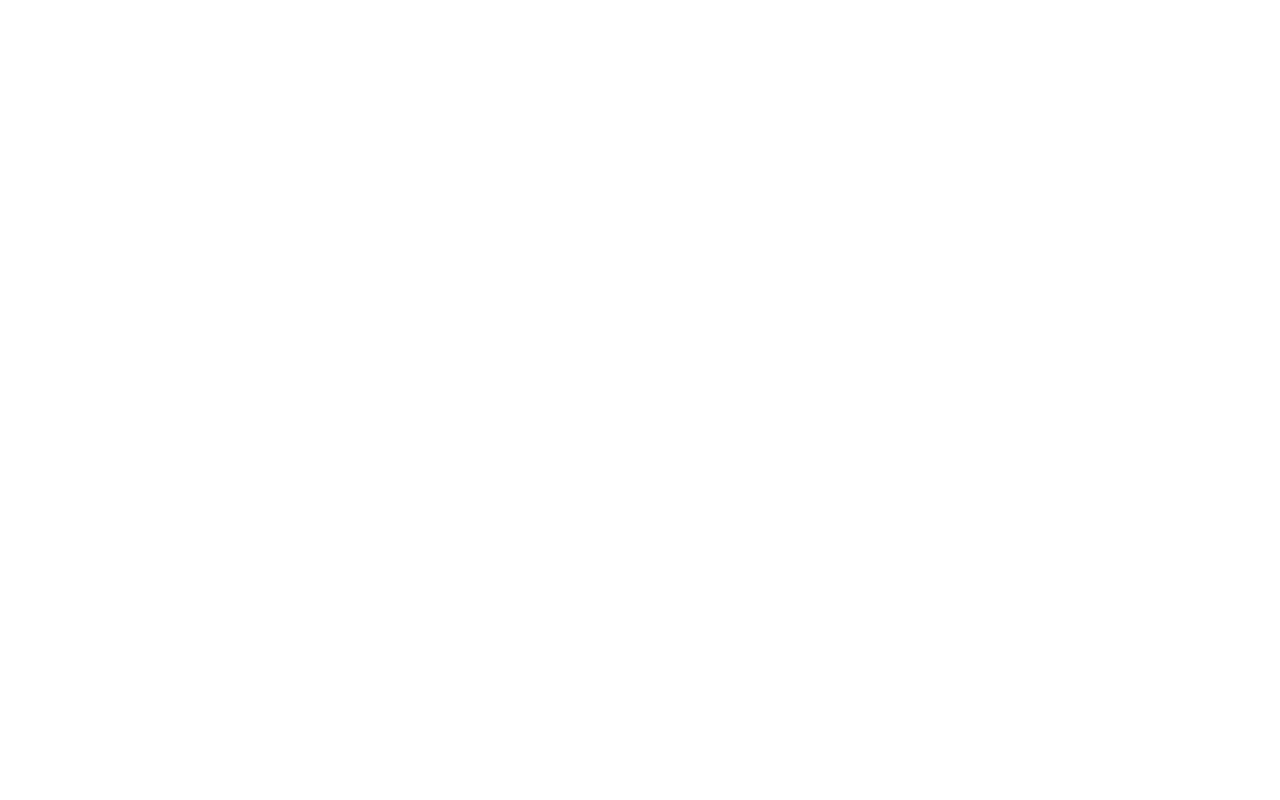
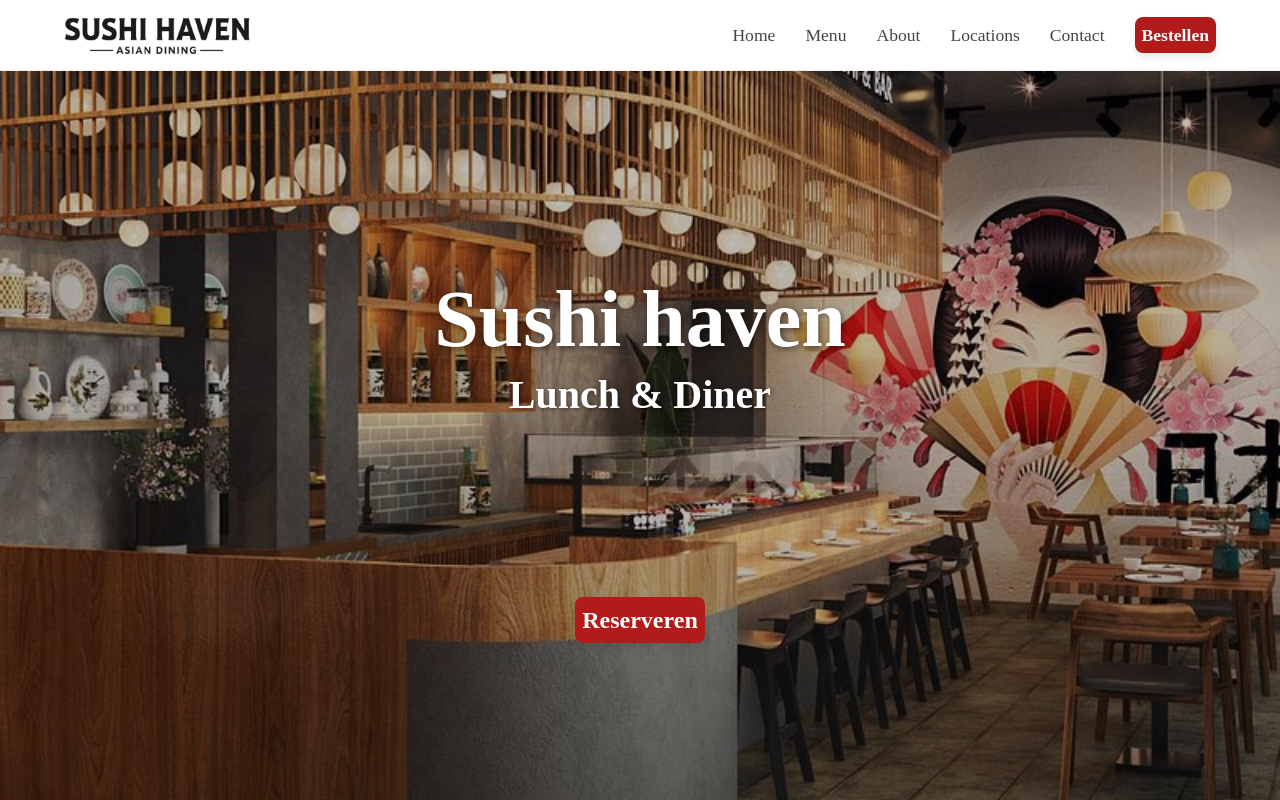
Before and after one commit to JoaSwart/sushihaven, a plain HTML site: page index.html in a window 1280 px wide. Drawn offline with Linux system fonts and the light colour scheme; a web font is replaced by a local one.

Commit message:
hero (startpagina) gemaakt

```diff
--- a/index.html
+++ b/index.html
@@ -3,10 +3,42 @@
 <head>
     <meta charset="UTF-8">
     <meta name="viewport" content="width=device-width, initial-scale=1.0">
-    <title>Document</title>
+    <title>Sushi Haven</title>
     <link rel="stylesheet" href="style.css">
+
+    <link rel="preconnect" href="https://fonts.googleapis.com">
+<link rel="preconnect" href="https://fonts.gstatic.com" crossorigin>
+<link href="https://fonts.googleapis.com/css2?family=B612:ital,wght@0,400;0,700;1,400;1,700&family=Pixelify+Sans:wght@400..700&display=swap" rel="stylesheet">
 </head>
 <body>
 
+    <header class="main-header">
+        <nav class="navbar">
+            <a href="#" class="logo">
+                <img src="images/sushihavenlogosmall.png" alt="Sushi Haven Logo">
+            </a>
+            <div class="navbar-rechts">
+            <ul class="nav-menu">
+                <li><a href="#">Home</a></li>
+                <li><a href="#">Menu</a></li>
+                <li><a href="#">About</a></li>
+                <li><a href="#">Locations</a></li>
+                <li><a href="#">Contact</a></li>
+            </ul>
+            <a href="#" class="button">Bestellen</a>
+        </div>
+        </nav>
+    </header>
+
+
+    <main class="hero">
+        <div class="hero-content">
+            <h1>Sushi haven</h1>
+            <p>Lunch & Diner</p>
+            <div class="reserveren">
+            <a href="#" class="button hero-button">Reserveren</a>
+        </div>
+        </div>
+    </main>
 </body>
 </html>
--- a/style.css
+++ b/style.css
@@ -0,0 +1,121 @@
+/* --- General Body & Reset Styles --- */
+* {
+    margin: 0;
+    padding: 0;
+    box-sizing: border-box;
+}
+
+body {
+    font-family: 'b612';
+    line-height: 1.6;
+    color: #333;
+}
+
+a {
+    text-decoration: none;
+    color: inherit;
+}
+
+/* navbar */
+.main-header {
+    background-color: #ffffff;
+    border-bottom: 1px solid #f0f0f0;
+    position: fixed;
+    top: 0;
+    left: 0;
+    width: 100%;
+    z-index: 1000;
+}
+
+.navbar {
+    display: flex;
+    justify-content: space-between;
+    align-items: center;
+    padding: 15px 5%;
+    max-width: 1400px;
+    margin: 0 auto;
+}
+
+.logo img {
+    height: 40px; /* Adjust logo size as needed */
+    display: block;
+}
+
+.nav-menu {
+    list-style: none;
+    display: flex;
+    gap: 30px; /* Space between menu items */
+}
+
+.nav-menu a {
+    font-weight: 500;
+    color: #444444;
+    transition: color 0.3s ease;
+}
+
+.nav-menu a:hover {
+    color: #B31B1B; /* Change color on hover */
+}
+
+.navbar-rechts{
+    display: flex;
+    align-items: center;
+    gap: 30px;
+    font-size: 1.1rem;
+}
+
+
+.button {
+    background-color: #B31B1B; /* A deep red color from the image */
+    color: #ffffff;
+    padding: 4px 7px;
+    border-radius: 8px;
+    font-weight: bold;
+    display: inline-block;
+    transition: background-color 0.3s ease, transform 0.2s ease;
+    box-shadow: 0 4px 8px rgba(0, 0, 0, 0.1);
+}
+
+.button:hover {
+    background-color: #941616;
+    transform: translateY(-2px);
+}
+
+
+/* hero */
+.hero {
+    height: 100vh;
+    background-image: linear-gradient(rgba(0, 0, 0, 0.25), rgba(0, 0, 0, 0.25)), url('images/sushihavenhero.jpg');
+    background-size: cover;
+    background-position: center;
+    background-repeat: no-repeat;
+    display: flex;
+    justify-content: center;
+    align-items: center;
+    text-align: center;
+    color: #ffffff;
+}
+
+.hero-content {
+    max-width: 1700px;
+    height: 250px;
+}
+
+.hero-content h1 {
+    font-size: 5rem;
+    font-weight: 700;
+    line-height: 1.1;
+    text-shadow: 2px 2px 6px rgba(0, 0, 0, 0.5);
+}
+
+.hero-content p {
+    font-size: 2.5rem;
+    font-weight: 550;
+    text-shadow: 1px 1px 4px rgba(0, 0, 0, 0.5);
+}
+
+.hero-button {
+    padding: 4px 7px;
+    font-size: 1.5rem;
+    margin-top: 170px;
+}
```
Also changed, not shown: images/sushihavenhero.jpg (added), images/sushihavenlogogroot.png (added), images/sushihavenlogosmall.png (added).
